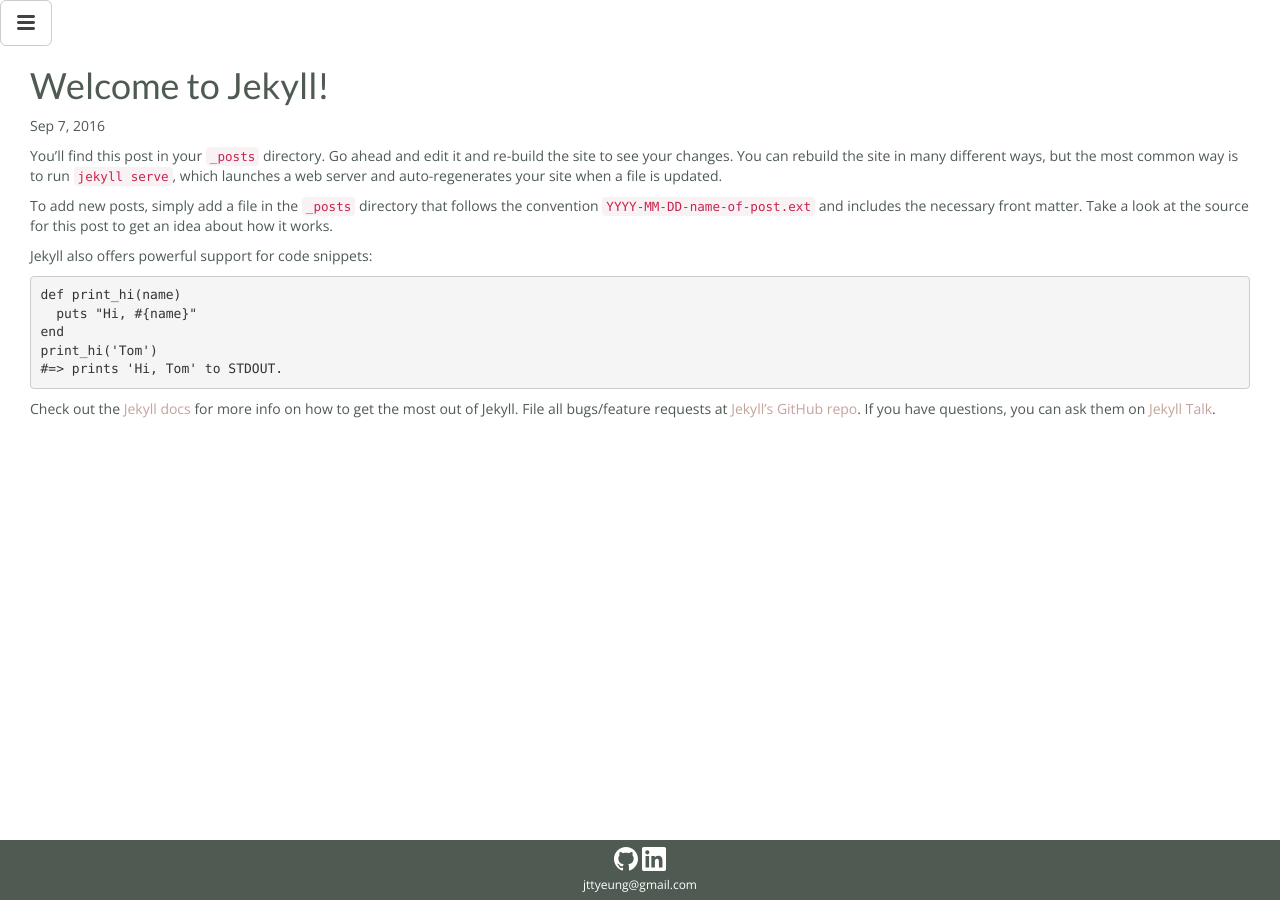
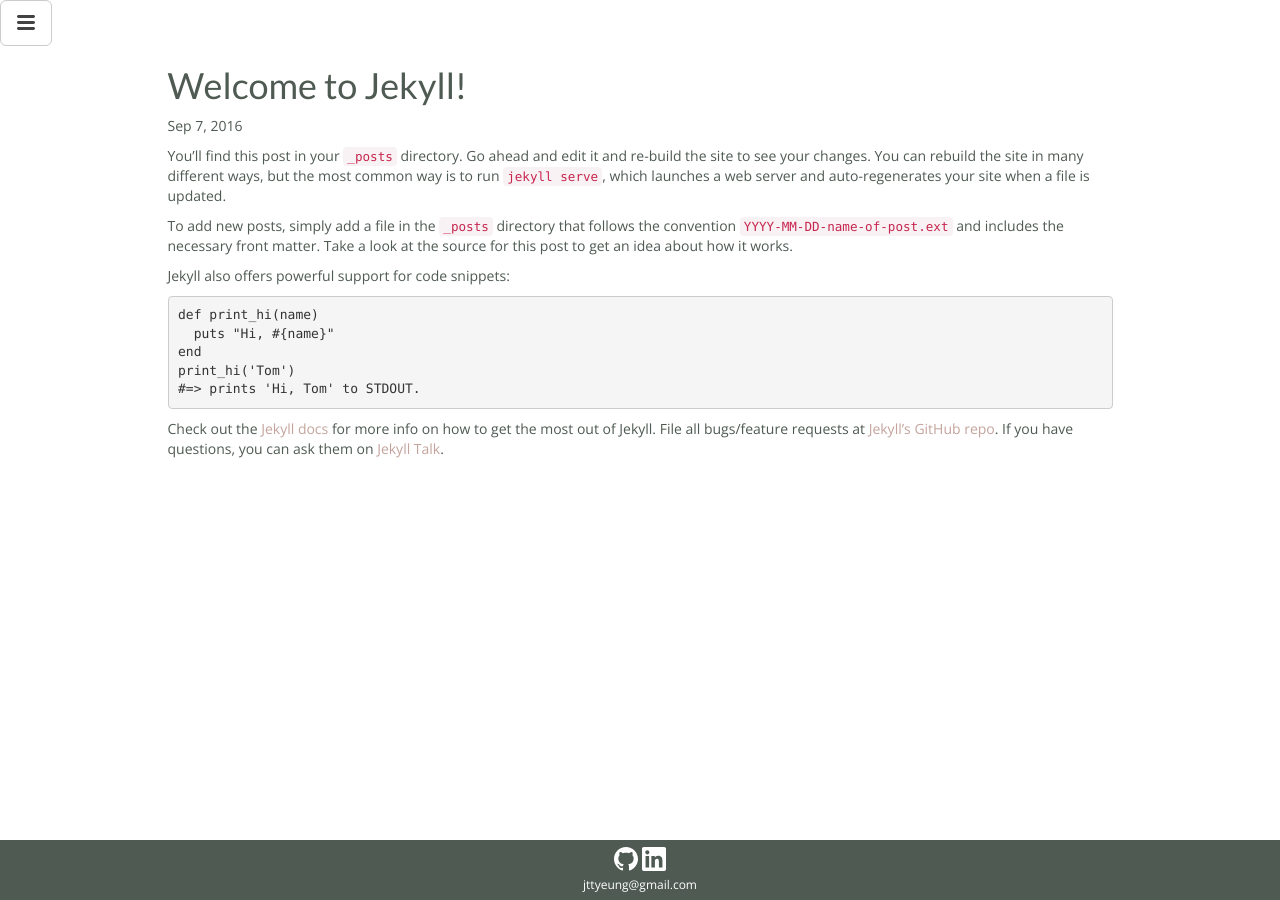
Before and after one commit to jttyeung/jttyeung.github.io, a Jekyll site: the page built from _posts/2016-09-06-welcome-to-jekyll.markdown, in a window 1280 px wide. Built offline with Jekyll 4.4.1, drawn with Linux system fonts in a browser that asks for light colours.

Commit message:
updated page and post templates

```diff
--- a/_config.yml
+++ b/_config.yml
@@ -15,6 +15,7 @@
 # in the templates via {{ site.myvariable }}.
 title:
 email: jttyeung@gmail.com
+author: Joanne
 description: > # this means to ignore newlines until "baseurl:"
 
 baseurl: "" # the subpath of your site, e.g. /blog
--- a/_includes/footer.html
+++ b/_includes/footer.html
@@ -2,7 +2,7 @@
 
   <div class="container-fluid">
 
-    <div class="col-md-12 text-center">
+    <div class="text-center">
           <div class="inverted">
           <!-- include social media links -->
           {% if site.github_username %} {% include icon-github.html username=site.github_username %} {% endif %}
--- a/_layouts/post.html
+++ b/_layouts/post.html
@@ -3,14 +3,22 @@
 ---
 <article class="post" itemscope itemtype="http://schema.org/BlogPosting">
 
-  <header class="post-header">
-    <h1 class="post-title" itemprop="name headline">{{ page.title | escape }}</h1>
-    <p class="post-meta"><time datetime="{{ page.date | date_to_xmlschema }}" itemprop="datePublished">{{ page.date | date: "%b %-d, %Y" }}</time>{% if page.author %} • <span itemprop="author" itemscope itemtype="http://schema.org/Person"><span itemprop="name">{{ page.author }}</span></span>{% endif %}</p>
-  </header>
+<div class="container">
+  <div class="row">
+    <div class="col-md-1"></div>
+      <header class="post-header col-md-10">
+        <h1 class="post-title" itemprop="name headline">{{ page.title | escape }}</h1>
+        <p class="post-meta"><time datetime="{{ page.date | date_to_xmlschema }}" itemprop="datePublished">{{ page.date | date: "%b %-d, %Y" }}</time>{% if page.author %} • <span itemprop="author" itemscope itemtype="http://schema.org/Person"><span itemprop="name">{{ page.author }}</span></span>{% endif %}</p>
+      </header>
+  </div><!-- row -->
 
-  <div class="post-content" itemprop="articleBody">
-    {{ content }}
-  </div>
+  <div class="row">
+      <div class="col-md-1"></div>
+      <div class="post-content col-md-10" itemprop="articleBody">
+        {{ content }}
+      </div><!-- col-md-10 -->
+  </div><!-- row -->
+</div><!-- container -->
 
   {% if site.disqus.shortname %}
     {% include disqus_comments.html %}
```
Also changed, not shown: _layouts/page.html (+14 -6 lines).
